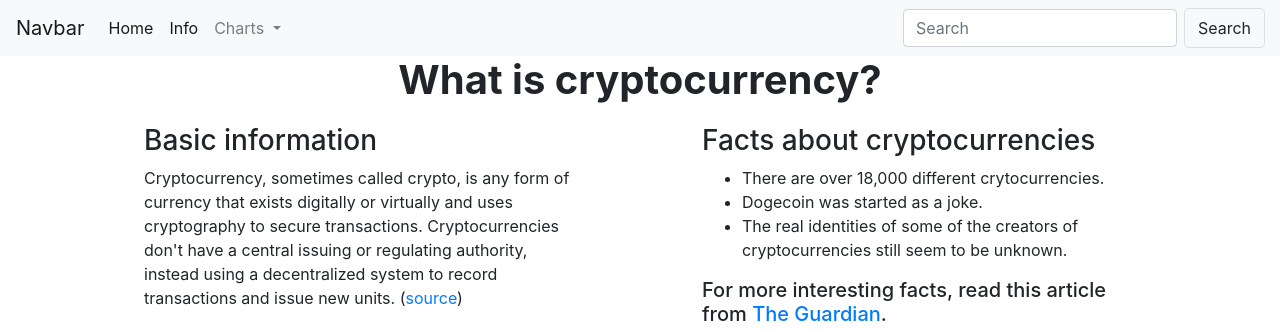
After one commit to juanansaldo/team7558, a Flask app: page /information in a window 1280 px wide. The commit adds this page. Shown: the top 331 px of the page. Run offline with Flask 3, Linux system fonts and the light colour scheme; some libraries are stand-ins or nearby versions.

Commit message:
added information and charts templates from teammates, as well as implemented partials

```diff
--- a/Final Project/final.py
+++ b/Final Project/final.py
@@ -4,6 +4,13 @@ from flask_bootstrap import Bootstrap4
 from pprint import pprint
 import requests
 import humanize
+import matplotlib.pyplot as plt
+import base64
+import io
+from io import BytesIO
+from flask import url_for
+import os
+import urllib
 
 app = Flask(__name__)
 bootstrap = Bootstrap4(app)
@@ -107,4 +114,44 @@ def detail(id):
 
     return render_template('detail.html', low=low, high=high, weekChange=weekChange, yearChange=yearChange, circSupply=circSupply, totalSupply=totalSupply, price=price, dayChange=dayChange, dayVolume=dayVolume, marketcap=marketcap, data=data)
 
+@app.route('/chart/<id>')
+def chart(id):
+    endpoint = f'https://api.coingecko.com/api/v3/coins/{id}/market_chart?'
+    payload = {
+        'vs_currency': 'usd',
+        'days': '1,14,30,max',
+        'interval': 'daily'
+    }
+
+    try:
+        r = requests.get(endpoint, params=payload)
+        if r.ok:
+            data = r.json()
+
+            prices = data['prices']
+            timestamps = [price[0] for price in prices]
+            values = [price[1] for price in prices]
+
+            fig = go.Figure(data=go.Scatter(x=timestamps, y=values))
+            fig.update_layout(
+            xaxis_title='Timestamp',
+            yaxis_title='Price (USD)',
+            title='Price Chart'
+            )
+            fig.show()
+            # plt.plot(timestamps, values)
+            # plt.xlabel('Timestamp')
+            # plt.ylabel('Price (USD)')
+            # plt.title('Price Chart')
+
+            # plt.show()
+
+    except Exception as e:
+        print(e)
+    return render_template('chart.html', id=id ,timestamps=timestamps, values=values)
+
+@app.route('/information')
+def information():
+    return render_template('information.html')
+
 app.run(debug=True)
--- a/Final Project/static/css/style.css
+++ b/Final Project/static/css/style.css
@@ -72,6 +72,10 @@ td {
     width: 45%;
 }
 
+.x2 {
+    width: 35%;
+}
+
 .x {
     height: 100%;
     outline: 1px solid #ddd;
@@ -88,3 +92,7 @@ td {
     text-align: left;
     text-indent: 2.5em;
 }
+
+#title {
+    text-align: center;
+}
--- /dev/null
+++ b/Final Project/templates/information.html
@@ -0,0 +1,58 @@
+<!DOCTYPE html>
+<html lang="en">
+    <head>
+        <link rel="stylesheet" type="text/css" href="{{ url_for('static', filename='css/style.css') }}">
+        <meta charset="utf-8">
+        <meta name="viewport" content="width=device-width, initial-scale=1, shrink-to-fit=no">
+        <title>Info</title>
+        <style></style>
+
+        {{ bootstrap.load_css() }}
+    </head>
+    <body>
+        {% include "partials/header.html" %}
+
+        <h1 id="title"><b>What is cryptocurrency?</b></h1>
+
+        <div class="div1">
+            <div class="x2">
+                <h3>Basic information</h3>
+                <p>Cryptocurrency, sometimes called crypto, is any form of currency that exists digitally
+                or virtually and uses cryptography to secure transactions. Cryptocurrencies don't have
+                a central issuing or regulating authority, instead using a decentralized system to
+                record transactions and issue new units. (<a href="https://usa.kaspersky.com/resource-center/definitions/what-is-cryptocurrency">source</a>)</p>
+            </div>
+
+            <div class="x2">
+                <h3>Facts about cryptocurrencies</h3>
+
+                <ul>
+                    <li> There are over 18,000 different crytocurrencies.</li>
+                    <li> Dogecoin was started as a joke.</li>
+                    <li> The real identities of some of the creators of cryptocurrencies still seem to be unknown.</li>
+                </ul>
+
+                <h5> For more interesting facts, read this article from <a href = "https://guardian.ng/technology/10-facts-about-cryptocurrency-you-should-know/">The Guardian</a>. </h5>
+            </div>
+        </div>
+
+        <footer>
+            <div class="foot">
+                <div>
+                    <img src="https://upload.wikimedia.org/wikipedia/en/thumb/1/13/CSU_Monterey_Bay_seal.svg/1200px-CSU_Monterey_Bay_seal.svg.png" id="pic1" width="300px">
+                </div>
+                <div class="footText">
+                    <br><br><br><br>
+                    Alire, Ansaldo, Greer, Ramirez <br>
+                    CST 205 Multimedia Design & Programming. <b>2023©</b> <br>
+                    <b>Disclaimer:</b> The information on this webpage is for academic purposes.
+                </div>
+            </div>
+        </footer>
+
+        {{ bootstrap.load_js() }}
+
+        <script src="{{ url_for('static', filename='js/script.js') }}"></script>
+
+    </body>
+</html>
--- /dev/null
+++ b/Final Project/templates/partials/header.html
@@ -0,0 +1,34 @@
+<header>
+    <nav class="navbar navbar-expand-lg navbar-light bg-light">
+        <a class="navbar-brand" href="#">Navbar</a>
+        <button class="navbar-toggler" type="button" data-toggle="collapse" data-target="#navbarSupportedContent" aria-controls="navbarSupportedContent" aria-expanded="false" aria-label="Toggle navigation">
+            <span class="navbar-toggler-icon"></span>
+        </button>
+
+        <div class="collapse navbar-collapse" id="navbarSupportedContent">
+            <ul class="navbar-nav mr-auto">
+                <li class="nav-item active">
+                    <a class="nav-link" href="{{ url_for('index') }}">Home <span class="sr-only">(current)</span></a>
+                </li>
+                <li class="nav-item active">
+                    <a class="nav-link" href="{{ url_for('information') }}">Info <span class="sr-only">(current)</span></a>
+                </li>
+                <li class="nav-item dropdown">
+                    <a class="nav-link dropdown-toggle" href="#" id="navbarDropdown" role="button" data-toggle="dropdown" aria-haspopup="true" aria-expanded="false">
+                        Charts
+                    </a>
+                    <div class="dropdown-menu" aria-labelledby="navbarDropdown">
+                        <a class="dropdown-item" href="http://127.0.0.1:5000/chart/bitcoin">Bitcoin</a>
+                        <a class="dropdown-item" href="http://127.0.0.1:5000/chart/ethereum">Ethereum</a>
+                        <div class="dropdown-divider"></div>
+                        <a class="dropdown-item" href="http://127.0.0.1:5000/chart/tether">Tether</a>
+                    </div>
+                </li>
+            </ul>
+            <form class="form-inline my-2 my-lg-0" onsubmit="submitForm(event)">
+                <input id="searchInput" class="form-control mr-sm-2" type="search" placeholder="Search" aria-label="Search">
+                <button class="btn btn-light my-2 my-sm-0" type="submit">Search</button>
+            </form>
+        </div>
+    </nav>
+</header>
```
Also changed, not shown: Final Project/templates/chart.html (added, +40 -0 lines), Final Project/templates/detail.html (+2 -19 lines), Final Project/templates/index.html (+2 -19 lines).
